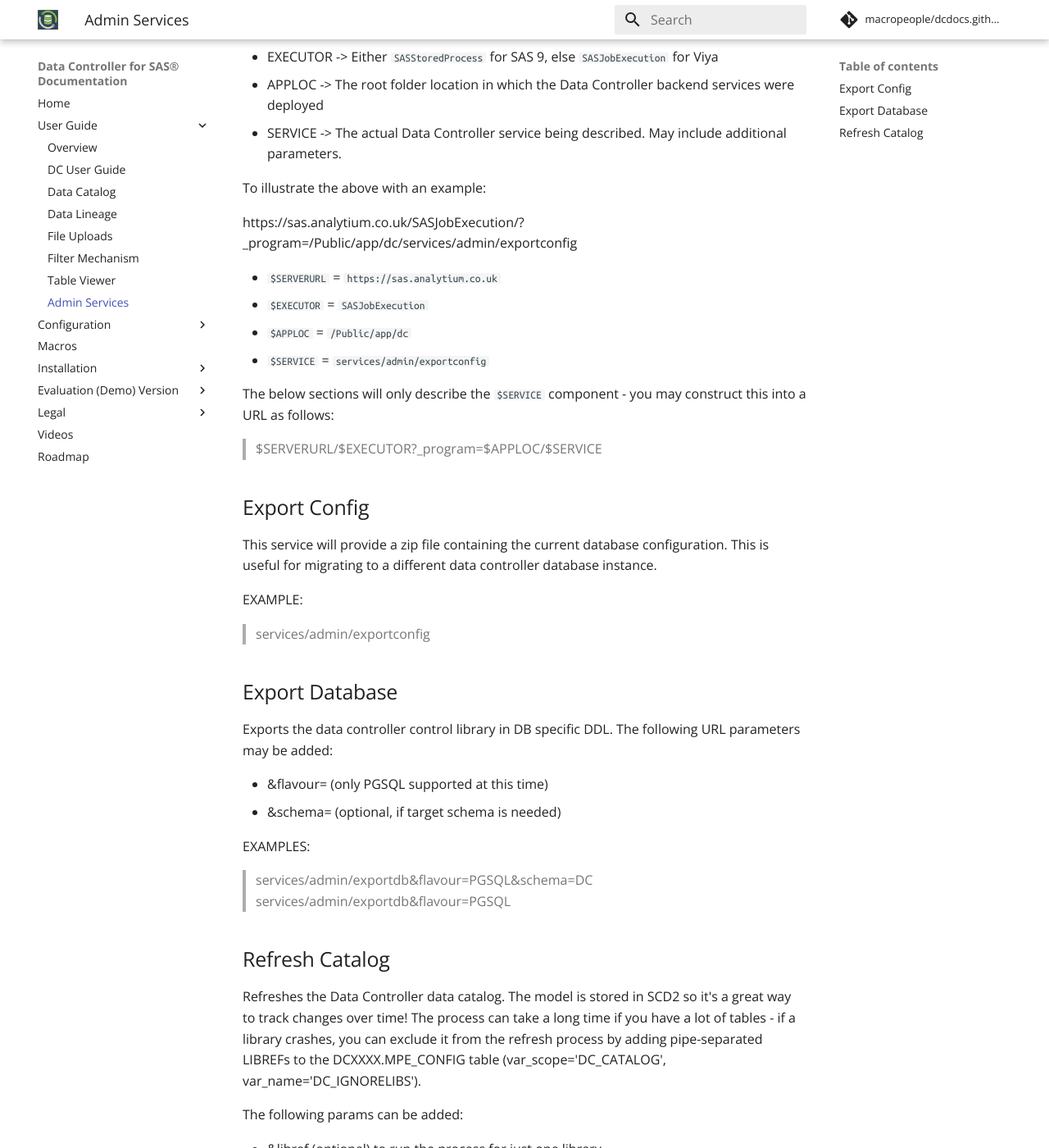
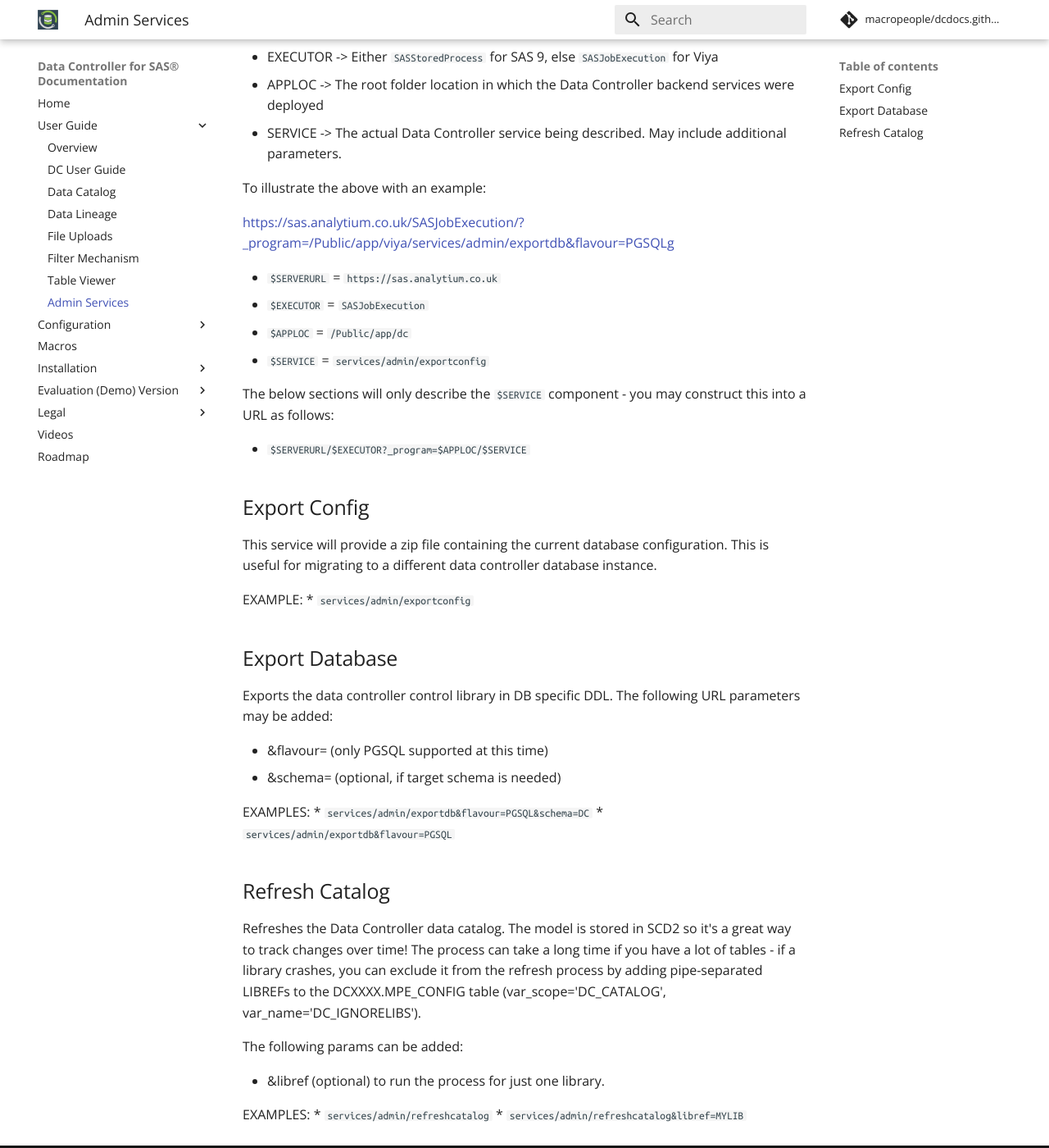
Before and after one commit to datacontroller/docs.datacontroller.io, an MkDocs documentation site: the page built from docs/admin-services.md, in a window 1280 px wide and 1400 px high, scrolled down 249 px. Shown: the whole window at 82% size. Built offline with MkDocs 1.6.1 and Material for MkDocs 9.7.7, drawn with Linux system fonts in a browser that asks for light colours; comment, search, counter and statistics services are not loaded; some of the changed text lies outside the part shown.

Commit message:
chore: automated commit

```diff
--- a/docs/admin-services.md
+++ b/docs/admin-services.md
@@ -15,7 +15,8 @@
 
 To illustrate the above with an example:
 
-https://sas.analytium.co.uk/SASJobExecution/?_program=/Public/app/dc/services/admin/exportconfig
+[https://sas.analytium.co.uk/SASJobExecution/?_program=/Public/app/viya/services/admin/exportdb&flavour=PGSQLg](https://sas.analytium.co.uk/SASJobExecution/?_program=/Public/app/viya/services/admin/exportdb&flavour=PGSQL
+)
 
 * `$SERVERURL` = `https://sas.analytium.co.uk`
 * `$EXECUTOR` = `SASJobExecution`
@@ -24,14 +25,14 @@
 
 The below sections will only describe the `$SERVICE` component - you may construct this into a URL as follows:
 
-> $SERVERURL/$EXECUTOR?_program=$APPLOC/$SERVICE
+* `$SERVERURL/$EXECUTOR?_program=$APPLOC/$SERVICE`
 
 ## Export Config
 
 This service will provide a zip file containing the current database configuration. This is useful for migrating to a different data controller database instance.
 
 EXAMPLE:
-> services/admin/exportconfig
+* `services/admin/exportconfig`
 
 ## Export Database
 Exports the data controller control library in DB specific DDL.  The following URL parameters may be added:
@@ -40,8 +41,8 @@
 * &schema= (optional, if target schema is needed)
 
 EXAMPLES:
-> services/admin/exportdb&flavour=PGSQL&schema=DC
-> services/admin/exportdb&flavour=PGSQL
+* `services/admin/exportdb&flavour=PGSQL&schema=DC`
+* `services/admin/exportdb&flavour=PGSQL`
 
 ## Refresh Catalog
 Refreshes the Data Controller data catalog.  The model is stored in SCD2 so it's a great way to track changes over time!  The process can take a long time if you have a lot of tables - if a library crashes, you can exclude it from the refresh process by adding pipe-separated LIBREFs to the DCXXXX.MPE_CONFIG table (var_scope='DC_CATALOG', var_name='DC_IGNORELIBS').
@@ -51,5 +52,5 @@
 * &libref (optional) to run the process for just one library.
 
 EXAMPLES:
-> services/admin/refreshcatalog
-> services/admin/refreshcatalog&libref=MYLIB
+* `services/admin/refreshcatalog`
+* `services/admin/refreshcatalog&libref=MYLIB`
```
